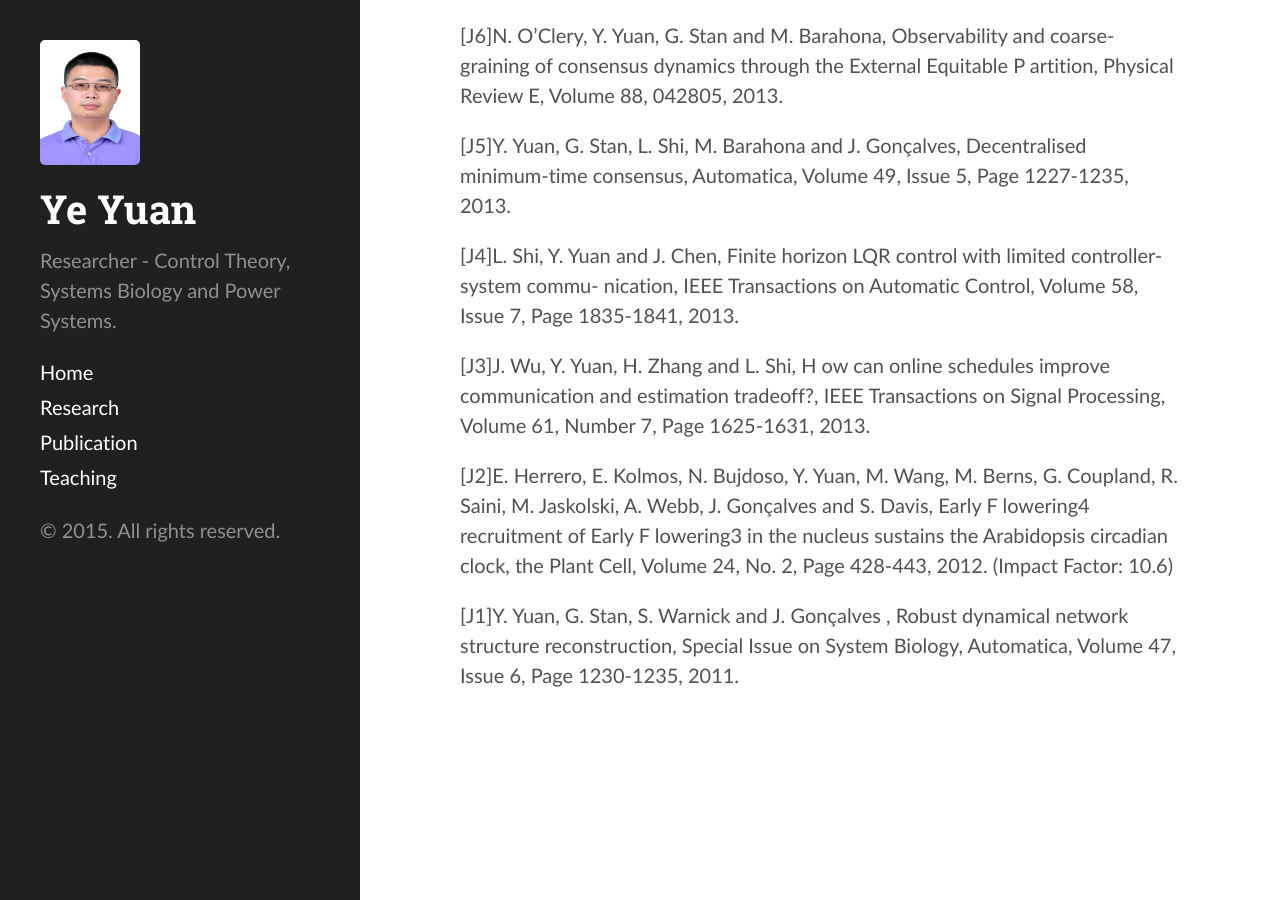
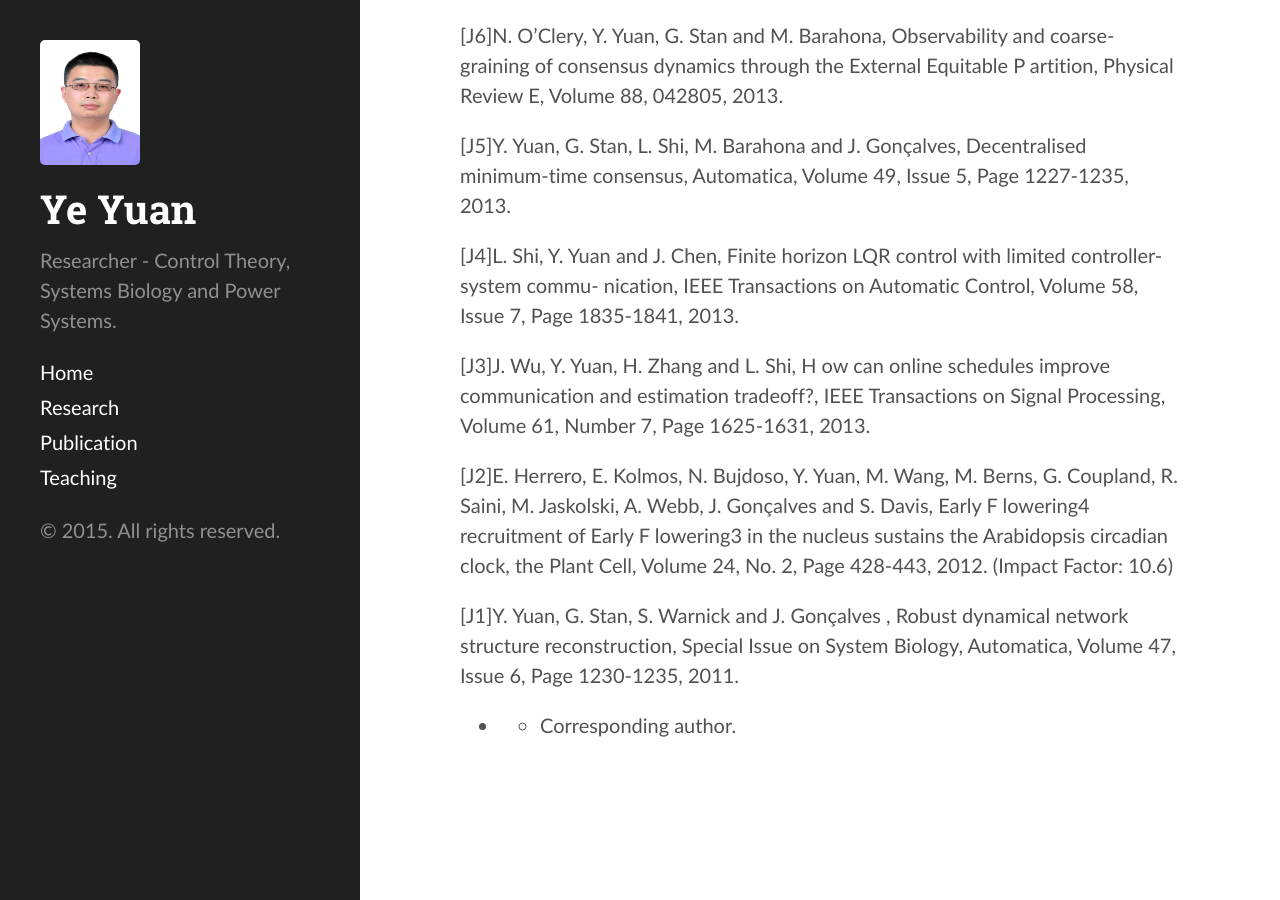
Before and after one commit to yy311/yy311.github.io, a Jekyll site: the page built from publication.md, in a window 1280 px wide and 900 px high, scrolled down 1380 px. Built offline with Jekyll 4.4.1, drawn with Linux system fonts in a browser that asks for light colours.

Commit message:
Update publication.md

```diff
--- a/publication.md
+++ b/publication.md
@@ -42,3 +42,5 @@ W. Pan, Y. Yuan*, L. Ljung, J. Gonçalves, and G. Stan, Identifying biochemical
 [J2]E. Herrero, E. Kolmos, N. Bujdoso, Y. Yuan, M. Wang, M. Berns, G. Coupland, R. Saini, M. Jaskolski, A. Webb, J. Gonçalves and S. Davis, Early F lowering4 recruitment of Early F lowering3 in the nucleus sustains the Arabidopsis circadian clock, the Plant Cell, Volume 24, No. 2, Page 428-443, 2012. (Impact Factor: 10.6)
 
 [J1]Y. Yuan, G. Stan, S. Warnick and J. Gonçalves , Robust dynamical network structure reconstruction, Special Issue on System Biology, Automatica, Volume 47, Issue 6, Page 1230-1235, 2011.
+
+- * Corresponding author.
```
